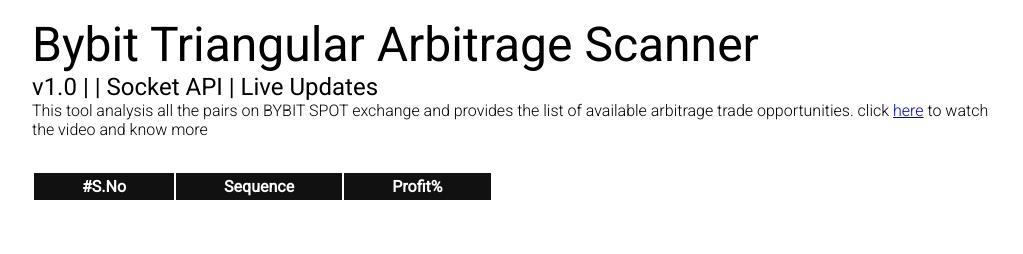
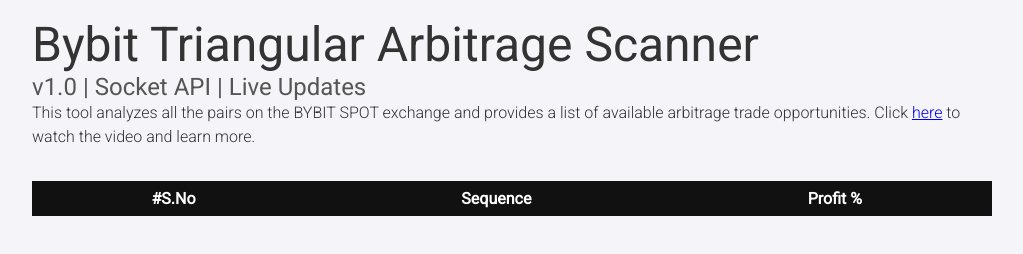
Before and after one commit to Amedoh2129/BybitSpotTriangulatArbitrage, a website: page Pages/index.html in a window 1280 px wide. Shown: the whole page, without its empty margins (128-1151 px from the left). Drawn offline with nearby package versions, Linux system fonts and the light colour scheme; no server answers.

Commit message:
index.html

```diff
--- a/Pages/index.html
+++ b/Pages/index.html
@@ -1,73 +1,108 @@
 <!DOCTYPE html>
 <html lang="en" dir="ltr">
   <head>
+    <meta charset="utf-8" />
+    <meta name="viewport" content="width=device-width, initial-scale=1.0">
+    <title>Bybit Triangular Arbitrage Finder</title>
+
+    <link rel="shortcut icon" href="JS/nerdfavicon.ico" type="image/x-icon" alt="Bybit Arbitrage Tool Icon" />
+    <link
+      href="https://fonts.googleapis.com/css2?family=Roboto:wght@100;300;400&display=swap"
+      rel="stylesheet"
+    />
     <style>
       @import url("https://fonts.googleapis.com/css2?family=Roboto:wght@100;300;400&display=swap");
+
       * {
         box-sizing: border-box;
         margin: 0;
         padding: 0;
-        font-family: Roboto;
+        font-family: 'Roboto', sans-serif;
       }
+
       body {
         margin: 1rem 10rem;
+        background-color: #f4f4f9;
+        color: #333;
       }
+
       header h1 {
         font-weight: 400;
         font-size: 3rem;
+        color: #333;
       }
+
       header h3 {
         font-weight: 400;
         font-size: 1.5rem;
+        color: #555;
       }
+
       header p {
         font-weight: 300;
         font-size: 1rem;
+        line-height: 1.5;
       }
+
       table {
         margin-top: 2rem;
+        width: 100%;
+        border-collapse: collapse;
       }
+
       table tr th {
-        background: #111;
+        background-color: #111;
         color: white;
-        padding: 0.25rem 3rem;
+        padding: 0.5rem 1.5rem;
       }
+
       table tr td {
-        padding: 0.25rem 3rem;
+        padding: 0.5rem 1.5rem;
         background: #b6fcc0;
       }
+
+      table th, table td {
+        text-align: center;
+      }
+
+      table tr:hover {
+        background-color: #e6f7e6;
+      }
     </style>
-    <link rel="shortcut icon" href="JS/nerdfavicon.ico" type="image/x-icon" />
-    <meta charset="utf-8" />
-    <title>Bybit Triangular Arbitrage Finder</title>
+  </head>
+
+  <body>
+    <header>
+      <h1>Bybit Triangular Arbitrage Scanner</h1>
+      <h3>v1.0 | Socket API | Live Updates</h3>
+      <p>
+        This tool analyzes all the pairs on the BYBIT SPOT exchange and provides
+        a list of available arbitrage trade opportunities. Click
+        <a target="_blank" href="https://youtu.be/03wySxlklas">here</a>
+        to watch the video and learn more.
+      </p>
+    </header>
+
+    <table id="finTable" class="table table-bordered table-hover">
+      <thead class="thead-dark">
+        <tr>
+          <th>#S.No</th>
+          <th>Sequence</th>
+          <th>Profit %</th>
+        </tr>
+      </thead>
+      <tbody id="tartbitBody"></tbody>
+    </table>
+
+    <!-- Include Socket.io Script -->
     <script
       src="https://cdnjs.cloudflare.com/ajax/libs/socket.io/4.0.1/socket.io.js"
       integrity="sha512-q/dWJ3kcmjBLU4Qc47E4A9kTB4m3wuTY7vkFJDTZKjTs8jhyGQnaUrxa0Ytd0ssMZhbNua9hE+E7Qv1j+DyZwA=="
       crossorigin="anonymous"
       referrerpolicy="no-referrer"
     ></script>
-  </head>
-  <body>
-    <header>
-      <h1>Bybit Triangular Arbitrage Scanner</h1>
-      <h3>v1.0 | | Socket API | Live Updates</h3>
-      <p>
-        This tool analysis all the pairs on BYBIT SPOT exchange and provides the
-        list of available arbitrage trade opportunities. click
-        <a target="_blank" href="https://youtu.be/03wySxlklas">here</a>
-        to watch the video and know more
-      </p>
-    </header>
-    <table id="finTable" class="table table-bordered table-hover">
-      <thead class="thead-dark">
-        <tr>
-          <th>#S.No</th>
-          <th>Sequence</th>
-          <th>Profit%</th>
-        </tr>
-      </thead>
-      <tbody id="tartbitBody"></tbody>
-    </table>
-    <script src="JS/index.js"></script>
+
+    <!-- Include Your JS File with Defer Attribute -->
+    <script src="JS/index.js" defer></script>
   </body>
 </html>
```
